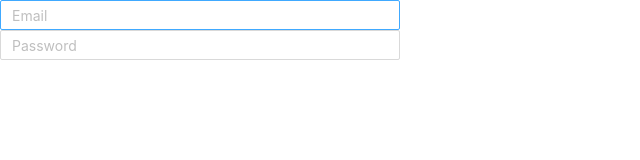
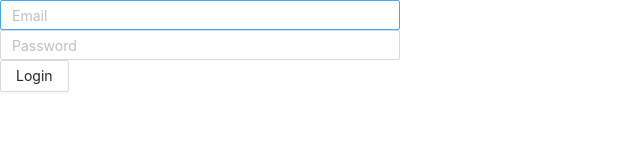
Before and after one commit to GSG-G11/Indonate, a React (Create React App) app in the folder client/: page / in a window 1280 px wide. Shown: the top 160 px of the page, without its empty margins (0-640 px from the left). Built offline with nearby package versions, Linux system fonts and the light colour scheme.

Commit message:
validate login form email and password input Relates #15

```diff
--- a/client/src/component/Input.jsx
+++ b/client/src/component/Input.jsx
@@ -17,7 +17,7 @@ function FormInput({
 
   return (
     <div>
-      <Input className="emailInput" type={type} onChange={handleInputChange} placeholder={placeholder} value={input} />
+      <Input className="emailInput" type={type} onChange={handleInputChange} placeholder={placeholder} value={input} maxLength={type !== 'email' ? 12 : 64} />
     </div>
   );
 }
--- a/client/src/component/Signin.css
+++ b/client/src/component/Signin.css
@@ -1,3 +1,4 @@
+
 * {
     margin: 0;
     padding: 0px;
--- a/client/src/component/Signin.jsx
+++ b/client/src/component/Signin.jsx
@@ -1,4 +1,5 @@
 import React, { useState } from 'react';
+import { Button } from 'antd';
 import 'antd/dist/antd.css';
 import './Signin.css';
 import FormInput from './Input';
@@ -6,20 +7,33 @@ import FormInput from './Input';
 function Signin() {
   const [email, setEmail] = useState('');
   const [password, setPassword] = useState('');
-
+  const [credentials, setCredentials] = useState({ email, password });
   const getEmailValue = (rawEmail) => {
     setEmail(rawEmail);
   };
 
   const getPasswordValue = (rawPassword) => {
-    console.log(rawPassword);
     setPassword(rawPassword);
   };
 
+  const validateCredentials = () => {
+    const validRegex = /^[a-zA-Z0-9.!#$%&'*+/=?^_`{|}~-]+@[a-zA-Z0-9-]+(?:\.[a-zA-Z0-9-]+)*$/;
+    if (!email.match(validRegex)) {
+      alert('Invalid Email');
+    } else if (password.length < 6) {
+      alert('Password is short');
+    } else {
+      setCredentials({ email, password });
+      alert(credentials);
+    }
+  };
+
   return (
+
     <>
-      <FormInput type="email" placeholder="Email" getInputValue={getEmailValue} emailValue={email} />
-      <FormInput type="password" placeholder="Password" getInputValue={getPasswordValue} passwordValue={password} />
+      <FormInput type="email" placeholder="Email" getInputValue={getEmailValue} />
+      <FormInput type="password" placeholder="Password" getInputValue={getPasswordValue} />
+      <Button type="success" onClick={validateCredentials}>Login</Button>
     </>
   );
 }
```
